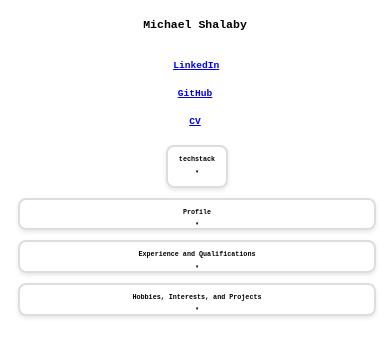
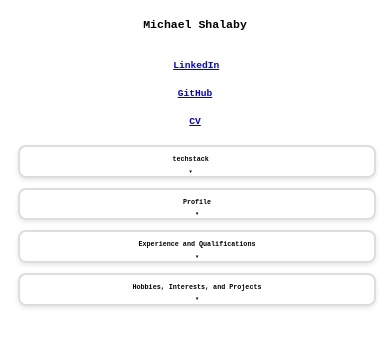
Before and after one commit to shalamike/webCV, an Angular app in the folder cv-website/: page / in a window 390 px wide. Shown: the top 356 px of the page. Built offline with nearby package versions, Linux system fonts and the light colour scheme.

Commit message:
fixed mobile layout for website, need to push to ghpages

```diff
--- a/cv-website/src/styles.css
+++ b/cv-website/src/styles.css
@@ -99,7 +99,6 @@
   display: none; /* Hide items */
 }
 
-
 .website-clickable-links {
   padding: 10px;
   display: flex;
@@ -118,14 +117,15 @@
       font-size: 90%;
     }
 
-    .collapsible-container{
-      width: 100%;
-      box-sizing:content-box;
-    }
 
       .collapsible-header{
         font-size: 0.7rem;
       }
+
+      .collapsible-item{
+        width: 100%;
+      }
+
 
       .collapsible-content{
         font-size: 0.7rem;
```
